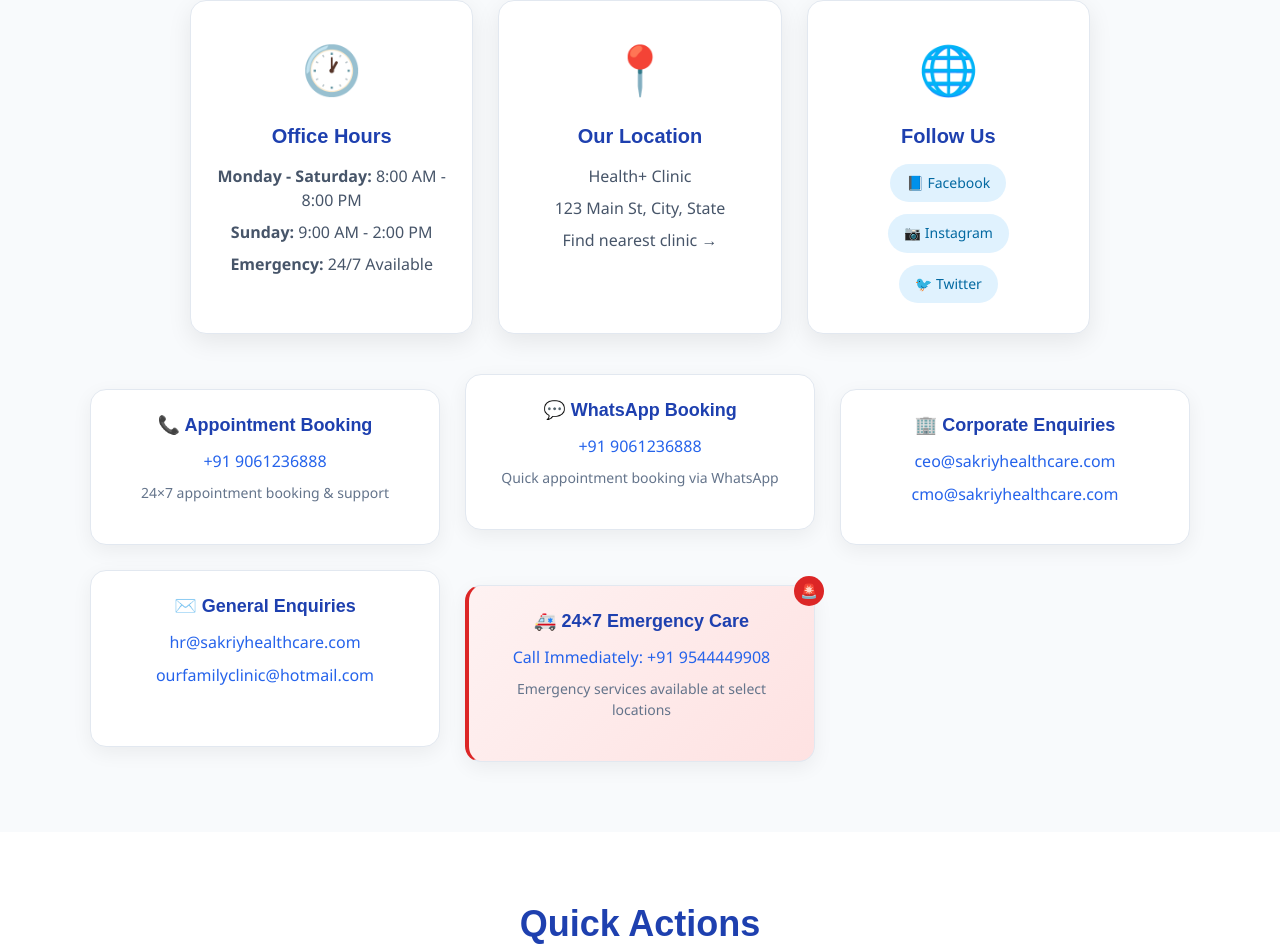
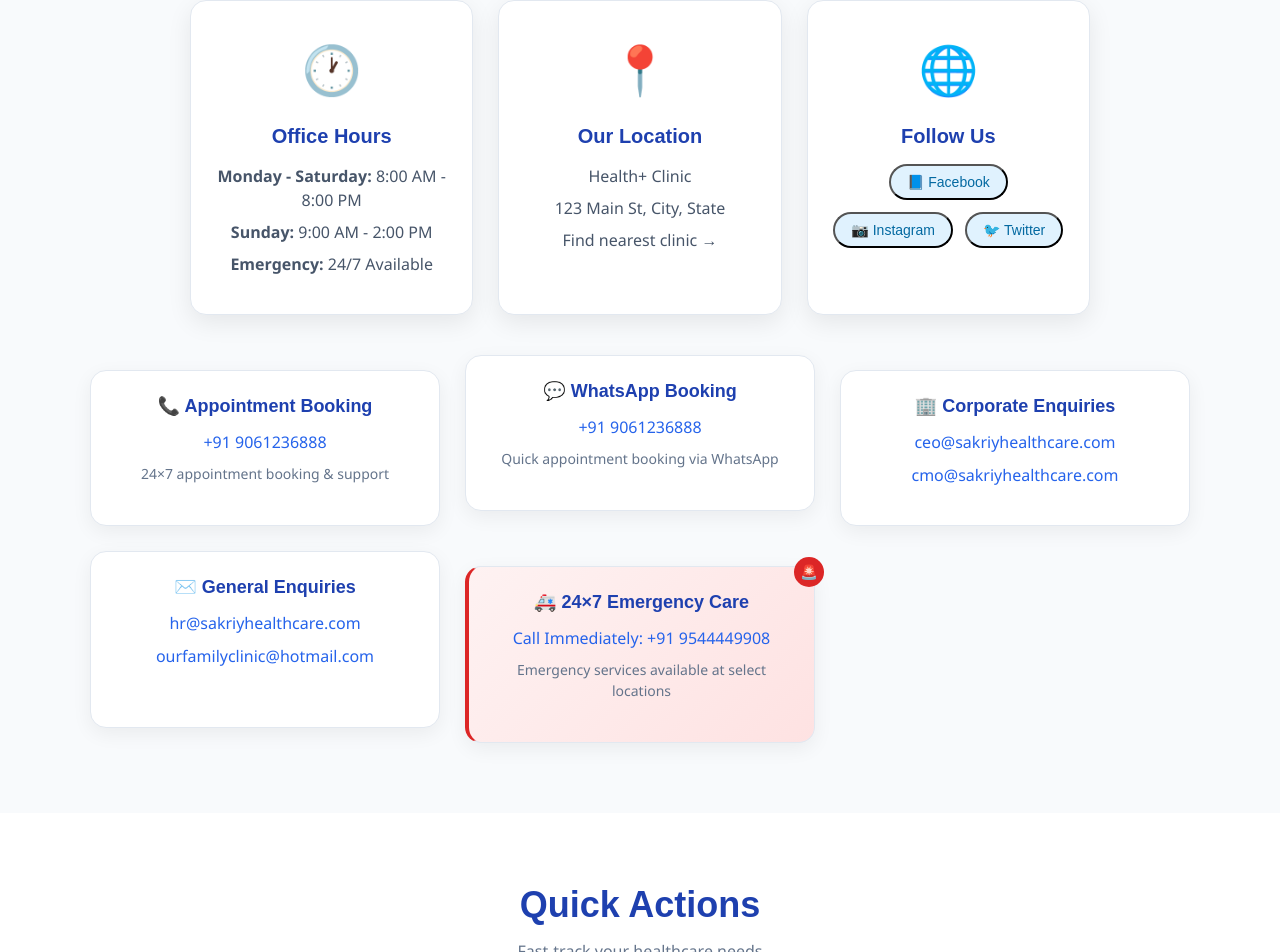
Before and after one commit to Thivyatharshni/clinic-website, a React (Create React App) app in the folder client/: page /contact in a window 1280 px wide. Shown: the part 882-1834 px from the top of the page. Built offline with nearby package versions, Linux system fonts and the light colour scheme; no server answers.

Commit message:
Fix ESLint errors in Contact.jsx: replace invalid href anchors with buttons

```diff
--- a/client/src/pages/Contact.jsx
+++ b/client/src/pages/Contact.jsx
@@ -221,11 +221,11 @@ export default function Contact() {
             <div className="info-card">
               <div className="card-icon">🌐</div>
               <h3>Follow Us</h3>
-              <div className="social-links">
-                <a href="javascript:void(0)" className="social-link">📘 Facebook</a>
-                <a href="javascript:void(0)" className="social-link">📷 Instagram</a>
-                <a href="javascript:void(0)" className="social-link">🐦 Twitter</a>
-              </div>
+            <div className="social-links">
+              <button type="button" className="social-link">📘 Facebook</button>
+              <button type="button" className="social-link">📷 Instagram</button>
+              <button type="button" className="social-link">🐦 Twitter</button>
+            </div>
             </div>
           </div>
 
```
